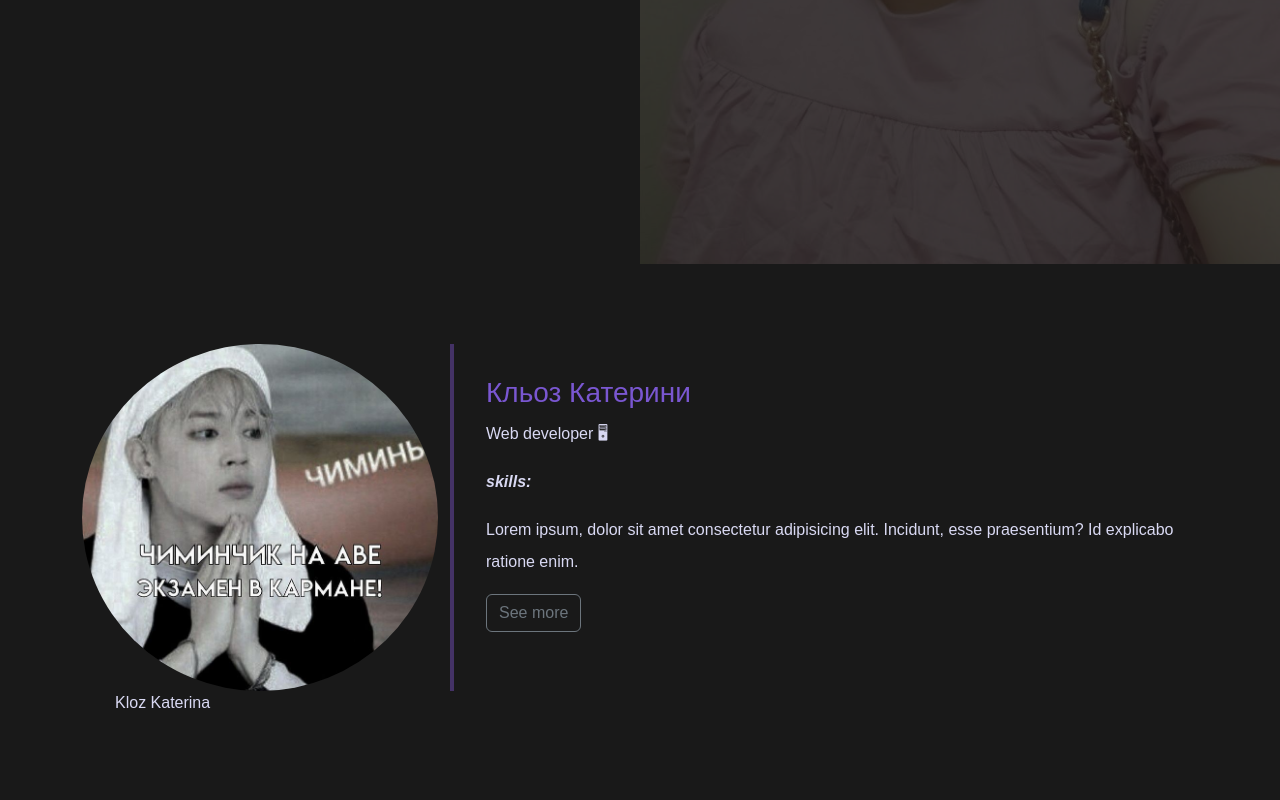
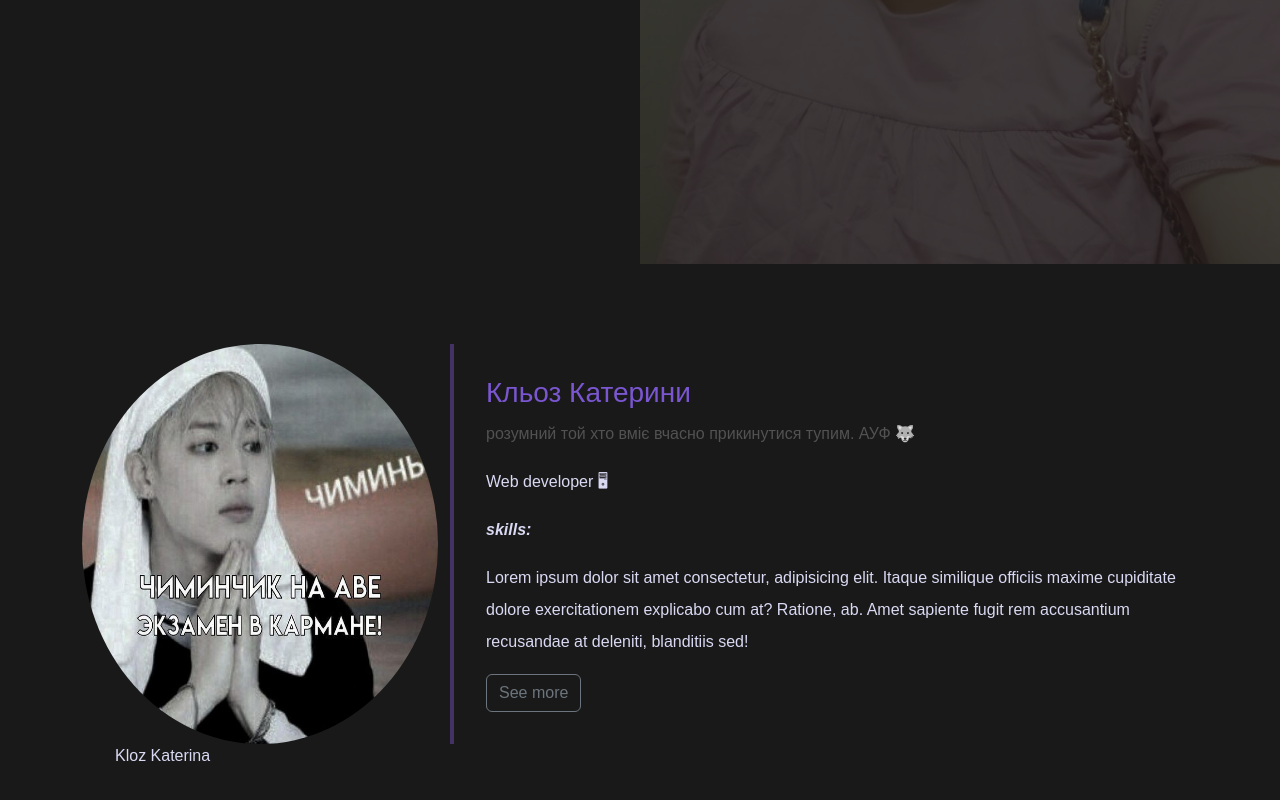
Before and after one commit to Katushak07/project_by_Kloz_2I.github.io, a plain HTML site: page index.html in a window 1280 px wide. Shown: the part 536-1336 px from the top of the page. Before the commit the page ends 1307 px from the top, so only its background shows below. Drawn offline with nearby package versions, Linux system fonts and the light colour scheme; a web font is replaced by a local one.

Commit message:
final pt.1

```diff
--- a/index.html
+++ b/index.html
@@ -45,14 +45,15 @@
                     <h3>
                         <font color="#7A57D1">Кльоз Катерини</font>
                     </h3>
+                    <p id="p1"  >
+                        розумний той хто вміє вчасно прикинутися тупим. АУФ &#128058;
+                    </p>
                     <p>Web developer 🖥</p>
                     <p>
                         <b><i>skills:</i></b>
                     </p>
                     <p>
-                        Lorem ipsum, dolor sit amet consectetur adipisicing elit. Incidunt, esse praesentium? Id
-                        explicabo
-                        ratione enim.
+                        Lorem ipsum dolor sit amet consectetur, adipisicing elit. Itaque similique officiis maxime cupiditate dolore exercitationem explicabo cum at? Ratione, ab. Amet sapiente fugit rem accusantium recusandae at deleniti, blanditiis sed!
                     </p>
                     <p></p>
                     <a href="https://github.com/Katushak07/project_by_Kloz_2I.github.io" target="_blank"><button
--- a/style.css
+++ b/style.css
@@ -125,3 +125,4 @@ body{
     color:#d9d9f3;
     font-family: 'Arsenal', sans-serif;
     }
+    #p1{color:#525252;}
```
